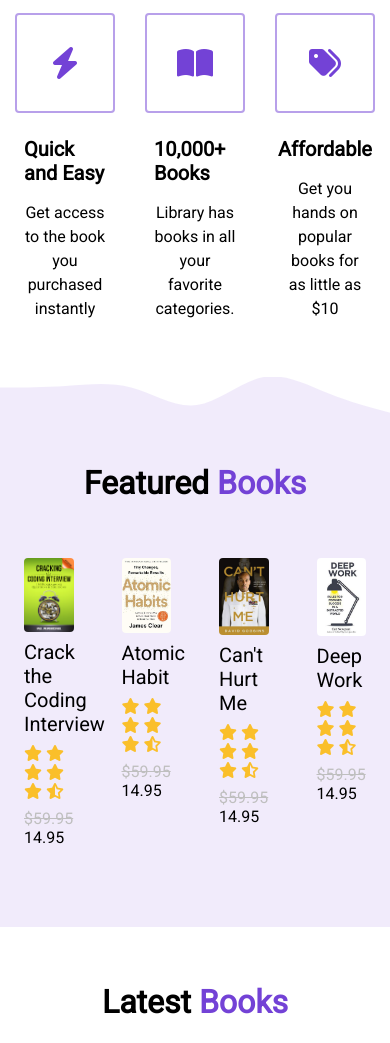
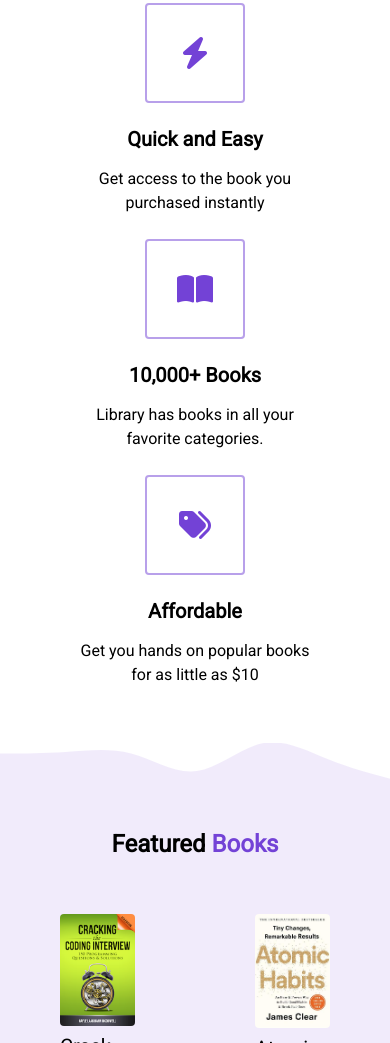
Before and after one commit to JJeffJ4/Online-Library-Project, a plain HTML site: page index.html in a window 390 px wide. Shown: the part 957-2000 px from the top of the page. Drawn offline with Linux system fonts and the light colour scheme.

Commit message:
responsiveness

```diff
--- a/styles.css
+++ b/styles.css
@@ -264,6 +264,7 @@ HIGHLIGHTS
 
 .highlight__wrapper {
     display: flex;
+    flex-wrap: wrap;
 }
 
 .highlight {
@@ -271,7 +272,6 @@ HIGHLIGHTS
     width: calc(100% / 3);
     display: flex;
     align-items: center;
-    justify-content: center;
     flex-direction: column;
 }
 
@@ -295,6 +295,7 @@ HIGHLIGHTS
 .highlight__subtitle {
     font-size: 20px;
     margin-bottom: 16px;
+    text-align: center;
 }
 
 /*
@@ -398,7 +399,43 @@ footer {
     padding: 0 8px;
 }
 
-@media(max-width: 550px) {
+/*
+
+SMALL PHONES, TABLETS, LARGE SMARTPHONES
+
+*/
+
+@media (max-width: 768px) {
+    .header__description {
+        padding: 0 24px;
+    }
+
+    h1 {
+        font-size: 40px;
+    }
+
+    h2 {
+        font-size: 24px;
+    }
+
+    .button {
+        font-size: 16px;
+    }
+
+    .book {
+        width: 50%;
+        padding: 24px 60px;
+    }
+}
+
+
+/*
+
+SMALL PHONES, LARGE SMARTPHONES
+
+*/
+
+@media (max-width: 550px) {
     .nav__links {
         display: none;
     }
@@ -406,4 +443,12 @@ footer {
     .btn__menu {
         display: block;
     }
+
+    .highlight {
+        width: 100%;
+    }
+
+    .highlight:not(:last-child) {
+        margin-bottom: 24px;
+    }
 }
```
